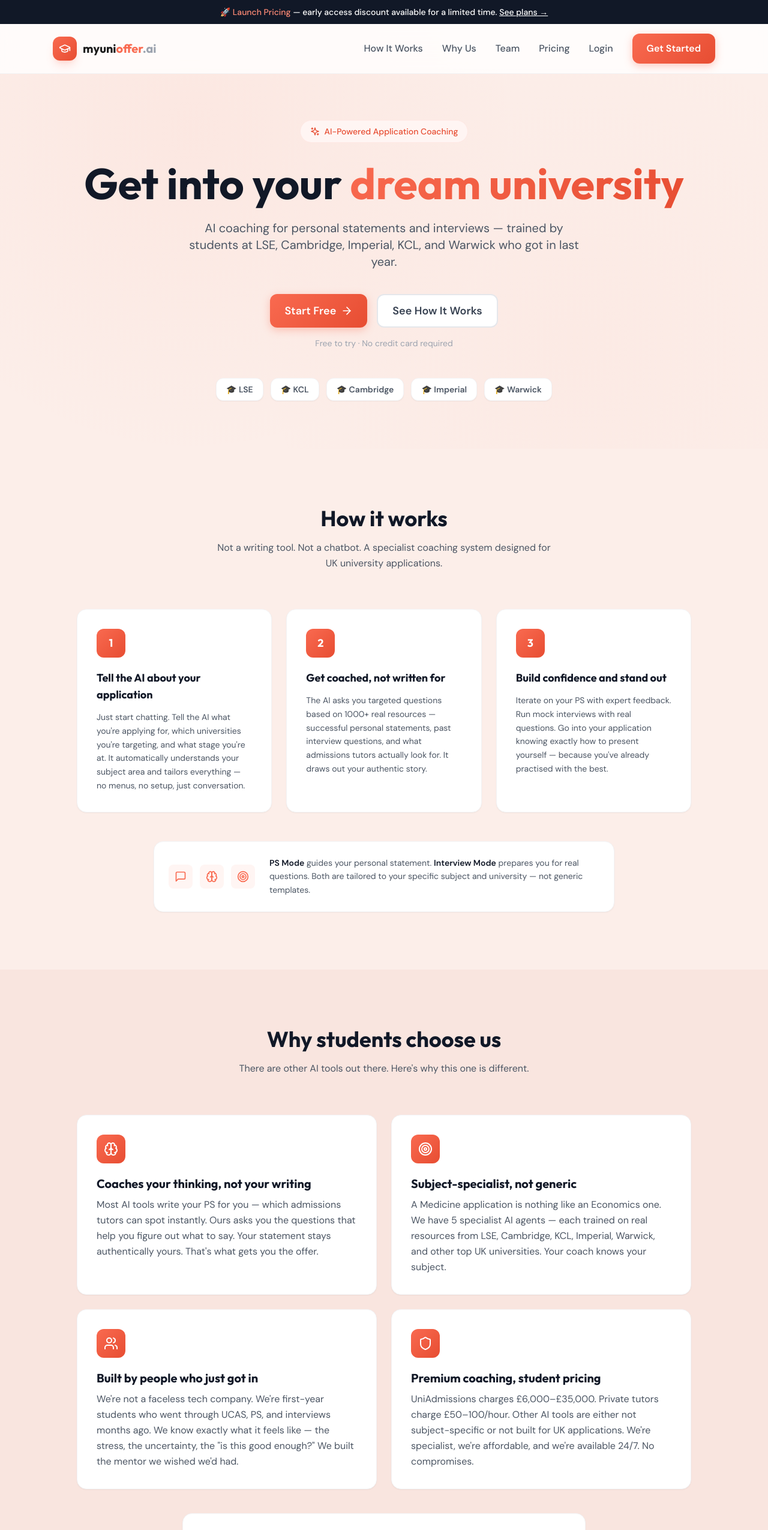
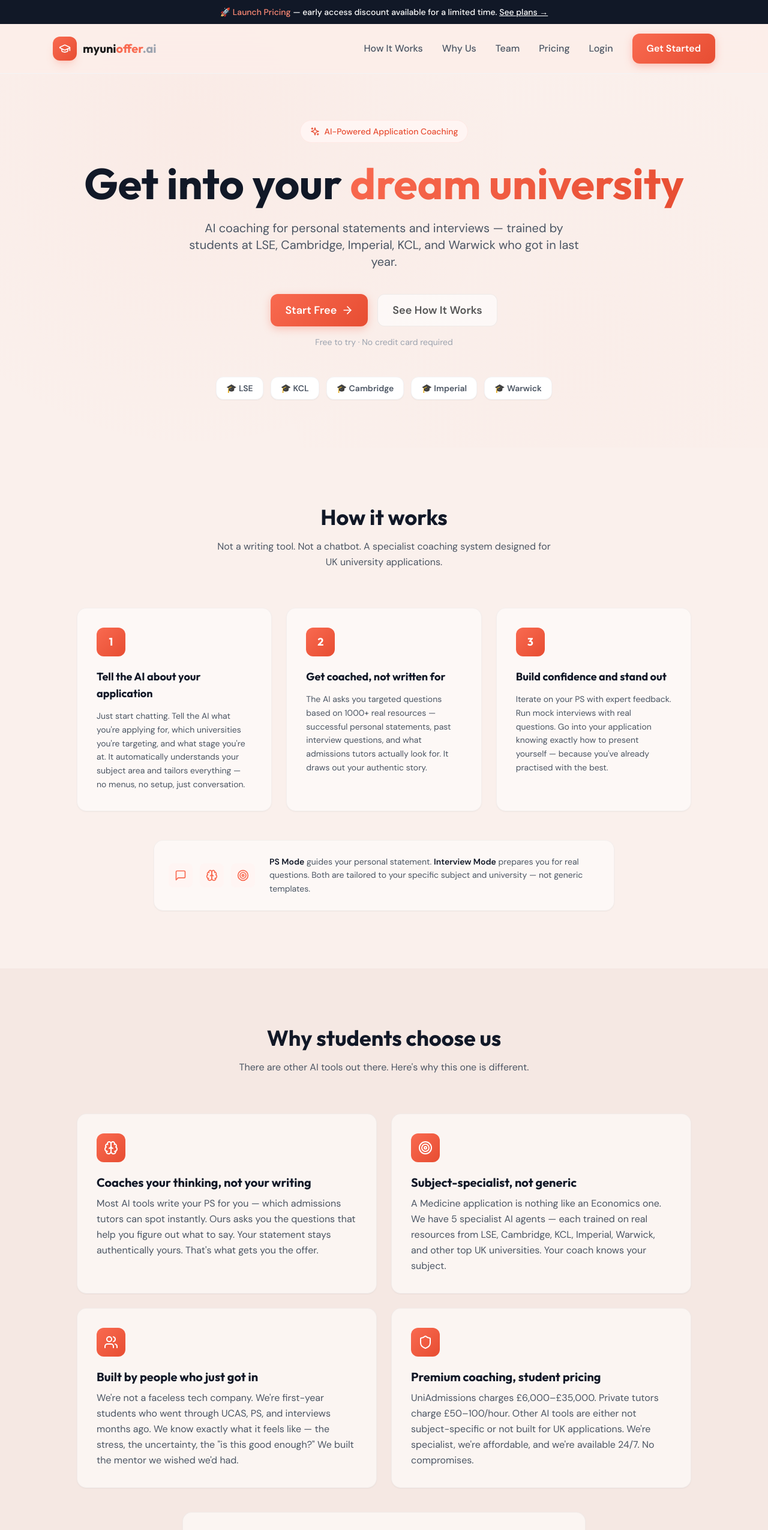
Before and after one commit to ShreyV13/myunioffer-frontend, a React (Vite) app: page / in a window 1280 px wide. Shown: the top 2550 px of the page at 60% size. Built offline with nearby package versions, Linux system fonts and the light colour scheme; no server answers.

Commit message:
Unified peach theme: cards semi-transparent white, glass peach-tinted, sections closer shades, inputs match family, no white/peach clash

```diff
--- a/src/index.css
+++ b/src/index.css
@@ -14,7 +14,7 @@
 
 body {
   font-family: 'DM Sans', system-ui, sans-serif;
-  background: #fceee9;
+  background: #faf0ec;
   color: #1a1a1a;
   line-height: 1.6;
   -webkit-font-smoothing: antialiased;
@@ -71,7 +71,7 @@
 
 /* Glass effect */
 .glass {
-  background: rgba(255, 255, 255, 0.8);
+  background: rgba(252, 238, 233, 0.9);
   backdrop-filter: blur(16px);
   -webkit-backdrop-filter: blur(16px);
 }
@@ -99,16 +99,23 @@
 }
 
 .btn-secondary {
-  @apply inline-flex items-center justify-center gap-2 px-6 py-3 rounded-xl font-semibold bg-white border-2 border-gray-200 text-gray-700 transition-all duration-200;
+  @apply inline-flex items-center justify-center gap-2 px-6 py-3 rounded-xl font-semibold transition-all duration-200;
+  background: rgba(255, 255, 255, 0.6);
+  border: 1px solid rgba(0, 0, 0, 0.06);
+  color: #555;
 }
 
 .btn-secondary:hover {
-  @apply border-coral-500 text-coral-600;
+  @apply text-coral-600;
+  border-color: rgba(249, 106, 80, 0.3);
+  background: rgba(255, 255, 255, 0.8);
 }
 
 /* Card styles */
 .card {
-  @apply bg-white rounded-2xl border border-gray-100 shadow-sm;
+  @apply rounded-2xl shadow-sm;
+  background: rgba(255, 255, 255, 0.55);
+  border: 1px solid rgba(0, 0, 0, 0.04);
 }
 
 .card-hover {
@@ -116,19 +123,29 @@
 }
 
 .card-hover:hover {
-  @apply shadow-lg border-gray-200;
+  @apply shadow-lg;
   transform: translateY(-4px);
+  background: rgba(255, 255, 255, 0.7);
+  border-color: rgba(0, 0, 0, 0.06);
 }
 
 /* Input styles */
 .input {
-  @apply w-full py-3 bg-gray-50 border border-gray-200 rounded-xl text-gray-900 placeholder-gray-400 transition-all duration-200;
+  @apply w-full py-3 rounded-xl text-gray-900 transition-all duration-200;
   padding-left: 1rem;
   padding-right: 1rem;
+  background: rgba(255, 255, 255, 0.5);
+  border: 1px solid rgba(0, 0, 0, 0.06);
+}
+
+.input::placeholder {
+  @apply text-gray-400;
 }
 
 .input:focus {
-  @apply outline-none bg-white border-coral-500 ring-4 ring-coral-500/10;
+  @apply outline-none border-coral-500;
+  background: rgba(255, 255, 255, 0.7);
+  box-shadow: 0 0 0 3px rgba(249, 106, 80, 0.1);
 }
 
 .input-with-icon {
@@ -206,8 +223,8 @@
 /* Hero background pattern */
 .hero-pattern {
   background-image:
-    radial-gradient(circle at 25% 25%, rgba(249, 106, 80, 0.05) 0%, transparent 50%),
-    radial-gradient(circle at 75% 75%, rgba(249, 106, 80, 0.03) 0%, transparent 50%);
+    radial-gradient(circle at 25% 25%, rgba(249, 106, 80, 0.04) 0%, transparent 50%),
+    radial-gradient(circle at 75% 75%, rgba(249, 106, 80, 0.02) 0%, transparent 50%);
 }
 
 /* Prose styling for AI responses */
--- a/tailwind.config.js
+++ b/tailwind.config.js
@@ -20,8 +20,8 @@
           900: '#853222',
         },
         peach: {
-          50: '#fceee9',
-          100: '#f9e5df',
+          50: '#faf0ec',
+          100: '#f5e8e3',
         },
         slate: {
           850: '#1a2234',
```
